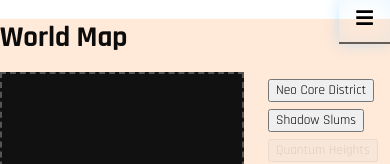
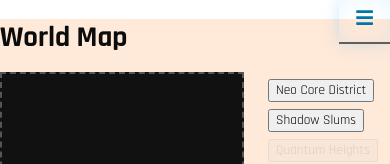
Before and after one commit to kshides21/game-menu, a React (Vite) app: page / in a window 390 px wide. Shown: the top 164 px of the page. Built offline with nearby package versions, Linux system fonts and the light colour scheme.

Commit message:
hamburger button color

```diff
--- a/src/styles/NavBar.css
+++ b/src/styles/NavBar.css
@@ -92,7 +92,7 @@
   border: none;
   font-size: 1.6rem;
   padding: 1rem;
-  color: black !important;
+  color: var(--accent-color) !important;
   cursor: pointer;
 }
 
```
